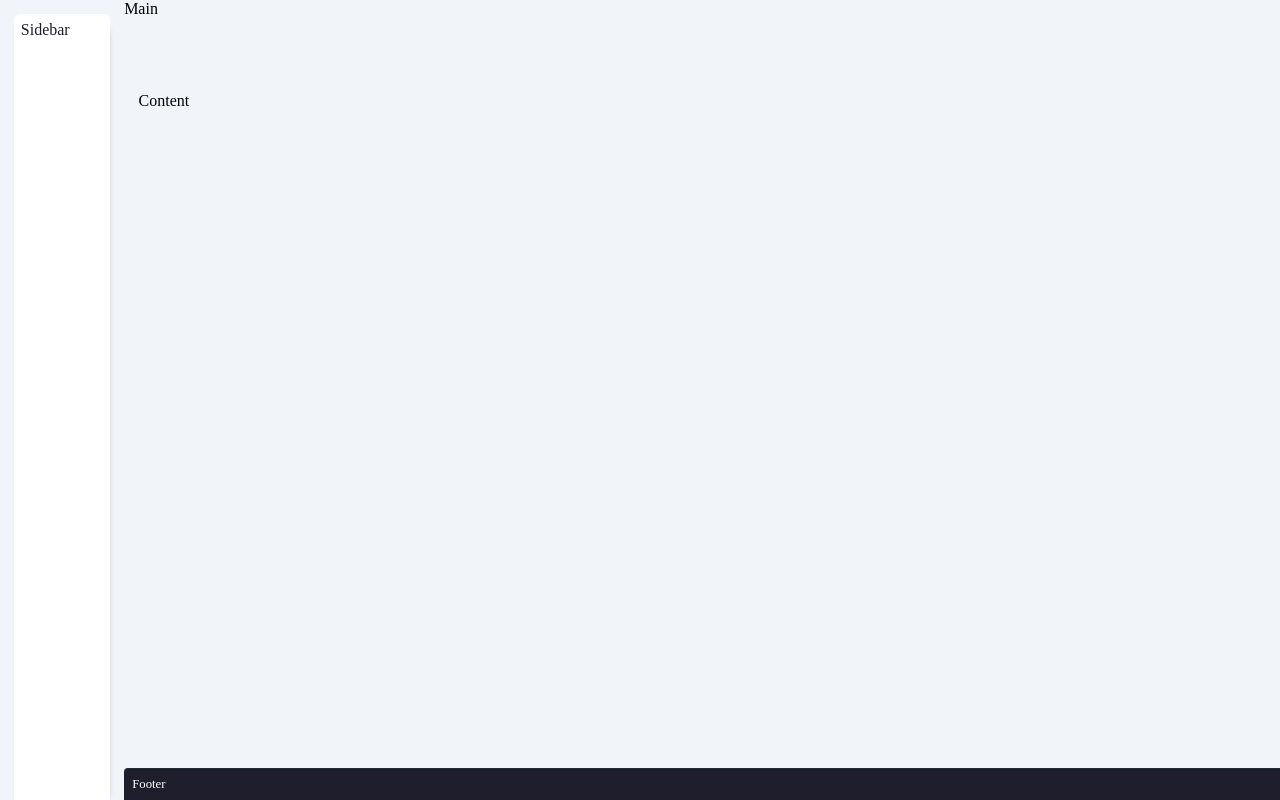
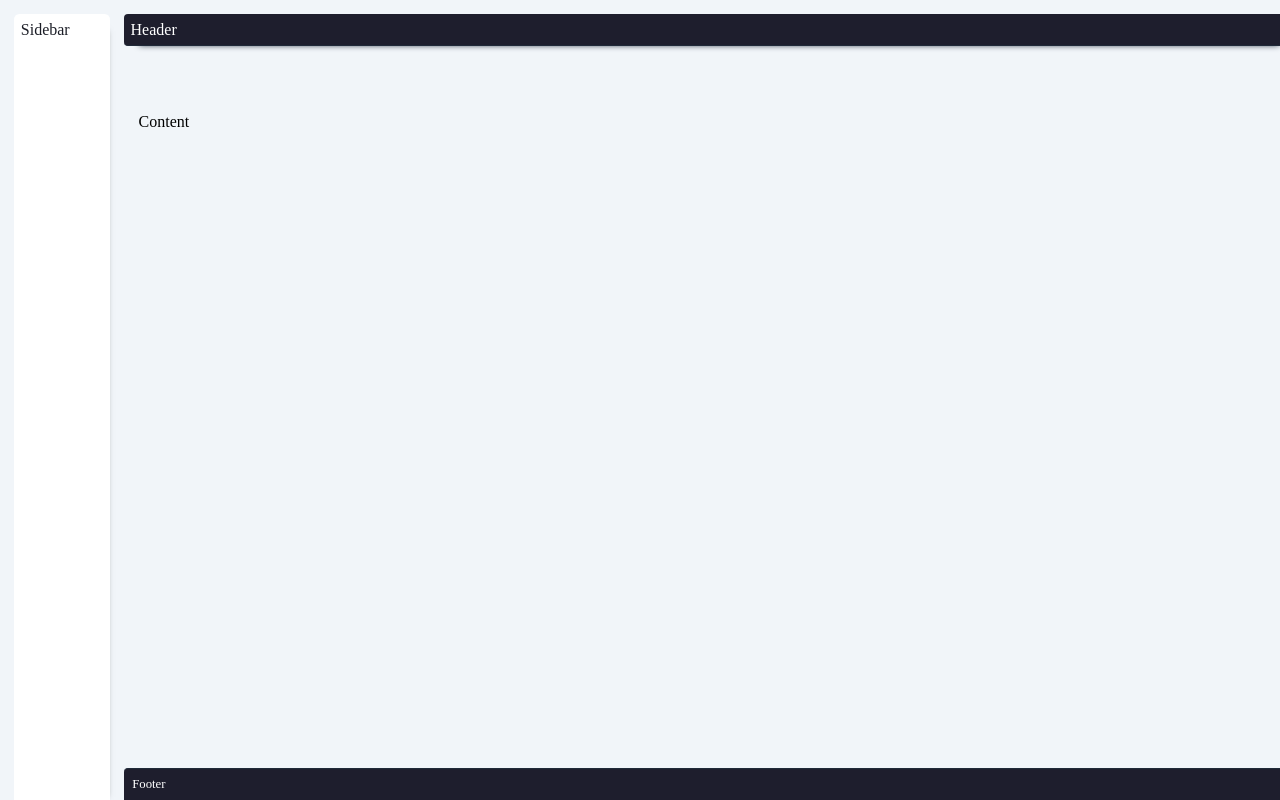
Before and after one commit to kayoriccelo/time-clock-react, a React (Vite) app: page / in a window 1280 px wide. Built offline with nearby package versions, Linux system fonts and the light colour scheme.

Commit message:
feat: created a new Header component

```diff
--- a/src/common/theme/styled.tsx
+++ b/src/common/theme/styled.tsx
@@ -30,6 +30,12 @@ export const theme = {
             font-family: ${fontFamily};
             box-shadow: 0.438rem 0.438rem 0.375rem -0.625rem #797a7a;
         `,
+        header: `
+            background-color: #1e1e2d;
+            color: white;
+            font-size: ${fontSize};
+            font-family: ${fontFamily};
+        `,
         footer: `
             background-color: #1e1e2d;
             color: white;
@@ -48,6 +54,12 @@ export const theme = {
             font-family: ${fontFamily};
             box-shadow: 0.438rem 0.438rem 0.375rem -0.5rem #202a39;
             border-right: 0.063rem solid #202a39;
+        `,
+        header: `
+            background-color: rgb(28, 30, 39);
+            color: #cdcccc;
+            font-size: ${fontSize};
+            font-family: ${fontFamily};
         `,
         footer: `
             background-color: rgb(28, 30, 39);
--- a/src/components/index.tsx
+++ b/src/components/index.tsx
@@ -1,12 +1,16 @@
 import { Container } from "./layout/container"
 import { Main } from "./layout/main"
 import { Sidebar } from "./layout/sidebar"
+import { Header } from "./layout/header"
 import { Content } from "./layout/content"
+import { Footer } from "./layout/footer"
 
 
 export {
     Container,
     Main,
     Sidebar,
-    Content
+    Header,
+    Content,
+    Footer,
 }
--- /dev/null
+++ b/src/components/layout/header/index.tsx
@@ -0,0 +1,15 @@
+import { useContext } from "react"
+import { HeaderProps } from "./interface"
+import { HeaderStyled } from "./style/styled"
+import ThemeContext from "../../../pages/app/contexts"
+
+
+export function Header(props: HeaderProps) {
+    const { theme } = useContext(ThemeContext)
+
+    return (
+        <HeaderStyled theme={theme} {...props}>
+            Header
+        </HeaderStyled>
+    )
+}
--- /dev/null
+++ b/src/components/layout/header/interface.ts
@@ -0,0 +1,5 @@
+import { ReactNode } from "react";
+
+export interface HeaderProps {
+    children?: ReactNode
+}
--- /dev/null
+++ b/src/components/layout/header/style/interface.ts
@@ -0,0 +1,4 @@
+
+export interface StyledHeaderProps {
+    theme: {}
+}
--- /dev/null
+++ b/src/components/layout/header/style/styled.tsx
@@ -0,0 +1,13 @@
+import { styled } from "styled-components";
+
+export const HeaderStyled = styled.div`
+    margin: 0.9rem 0 0.9rem 0;
+    padding: 0.4rem;
+    box-shadow: 0.438rem 0.438rem 0.375rem -0.5rem #202a39;
+    border-bottom: 0.063rem solid #202a39;
+    border-top-left-radius: 0.25rem;
+    border-bottom-left-radius: 0.25rem;
+    display: flex;
+
+    ${props => props.theme.header}
+`
--- a/src/pages/home/index.tsx
+++ b/src/pages/home/index.tsx
@@ -1,15 +1,14 @@
 import { Outlet } from "react-router-dom"
-import { Container, Main, Content, Sidebar } from "../../components"
-import { Footer } from "../../components/layout/footer"
+import { Container, Main, Sidebar, Header, Content, Footer } from "../../components"
 
 
-export function Home () {
+export function Home() {
     return (
         <Container>
             <Sidebar />
 
             <Main>
-                Main
+                <Header />
 
                 <Content>
                     Content
```
